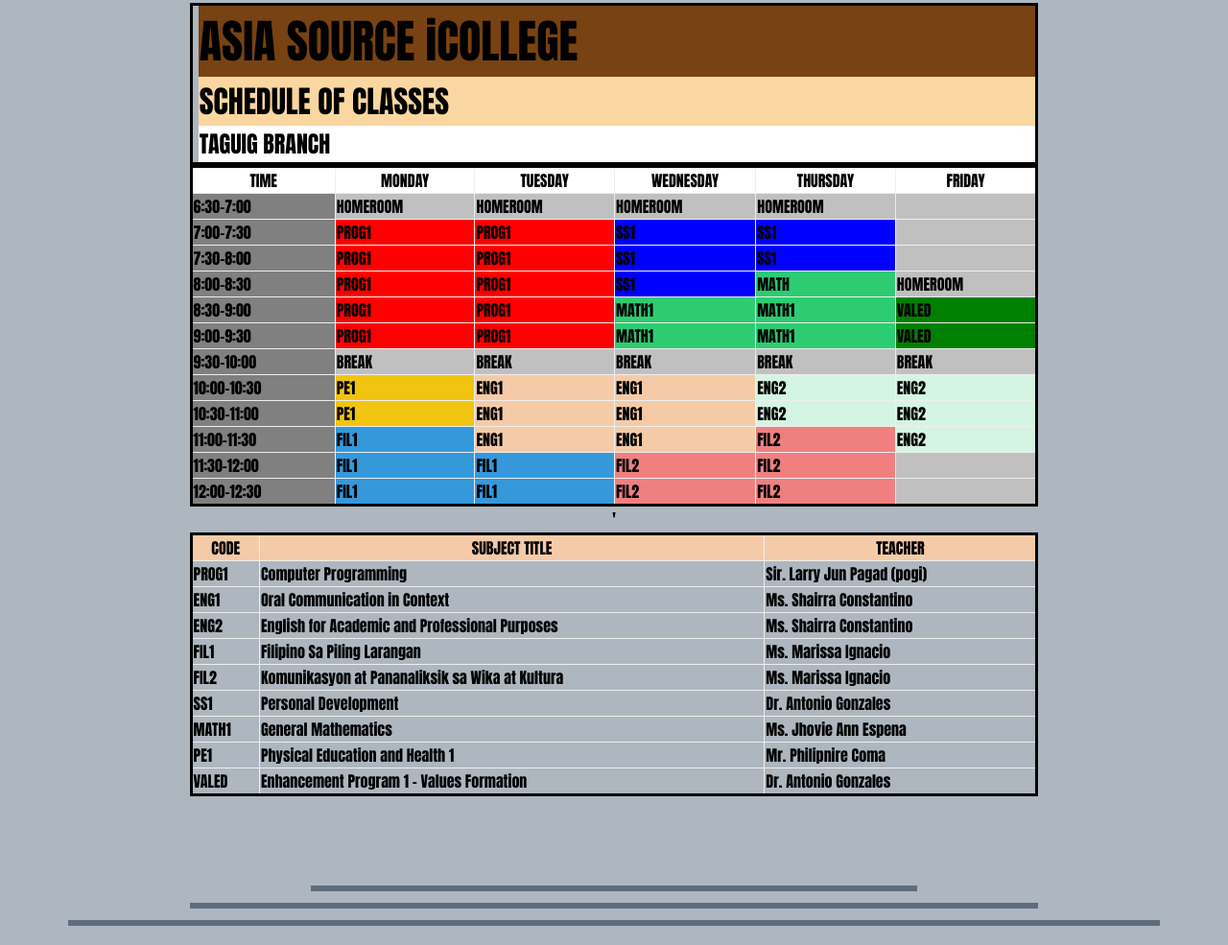
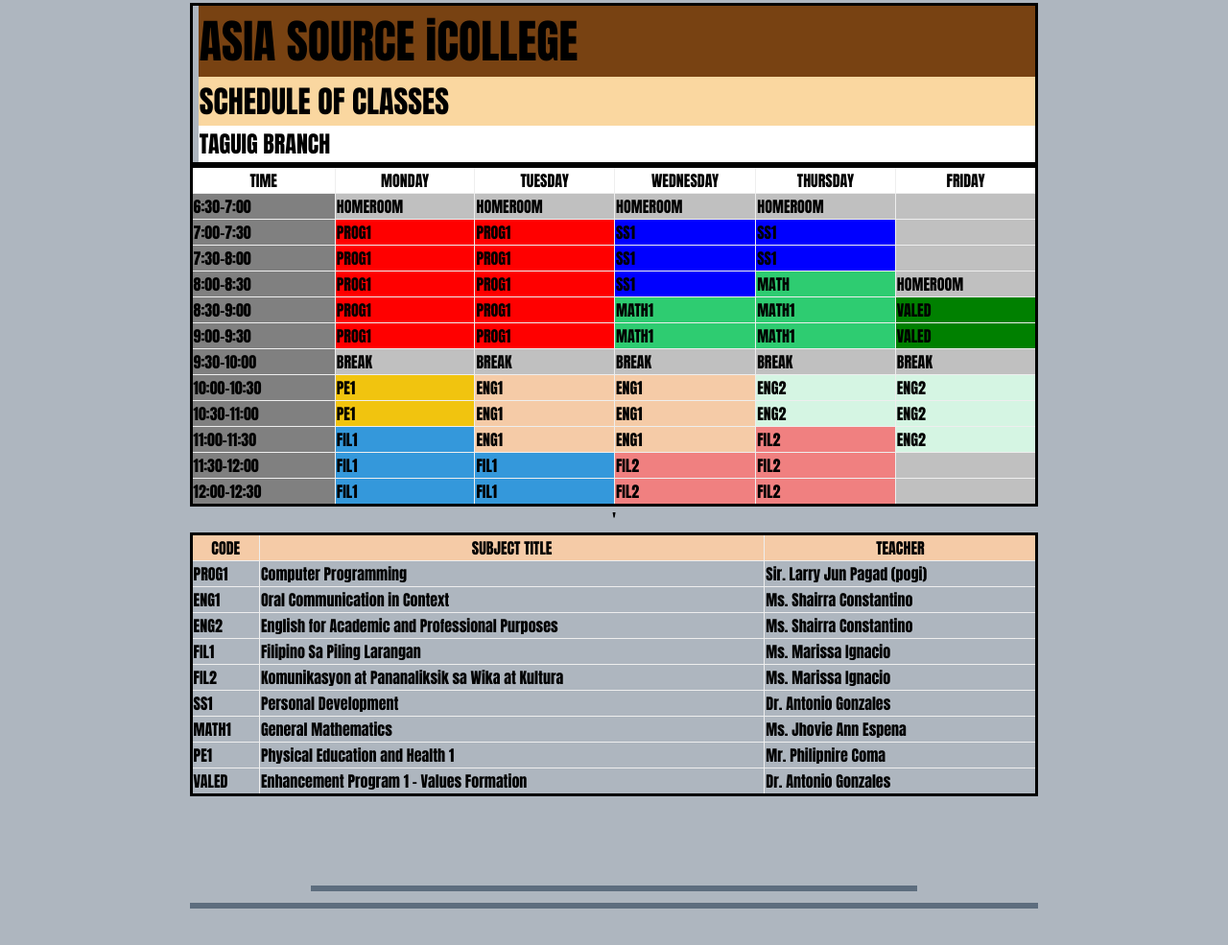
Before and after one commit to Saio01/Activity-No.7, a plain HTML site: page index.html in a window 1280 px wide. Shown: the part 363-1348 px from the top of the page at 96% size. Drawn offline with Linux system fonts and the light colour scheme.

Commit message:
Update index.html

```diff
--- a/index.html
+++ b/index.html
@@ -192,7 +192,7 @@
 <br>
 <hr style="height:6px;border-width:0px;background-color:#5D6D7E;width:50%">
 <hr style="height:6px;border-width:0px;background-color:#5D6D7E;width:70%">
-<hr style="height:6px;border-width:0px;background-color:#5D6D7E;width:90%">
+
 </body>
 </head>
 </html>
```
